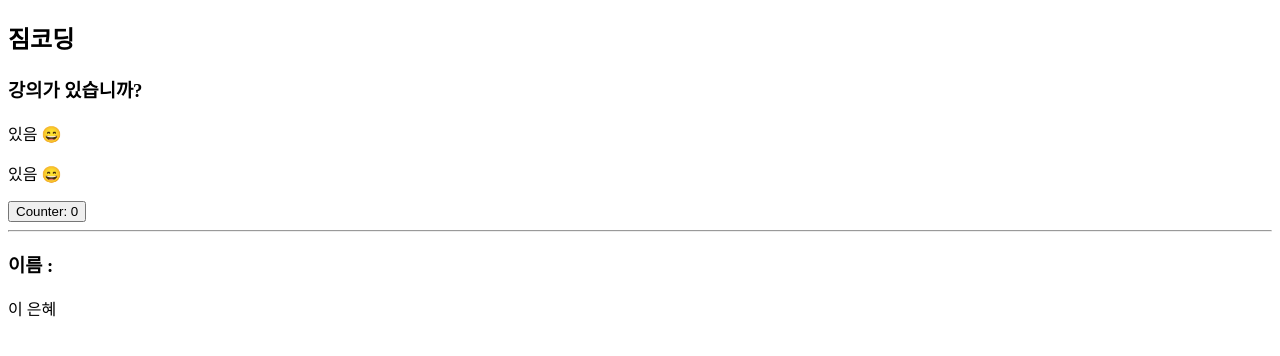
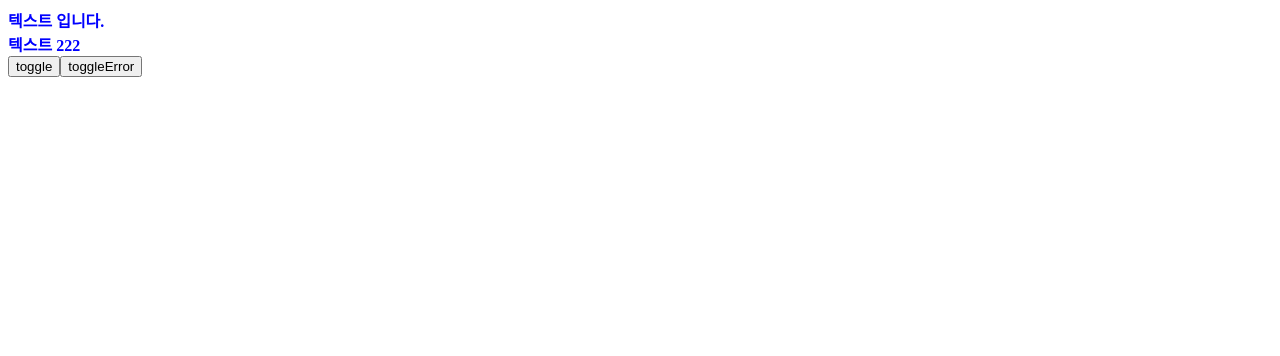
Before and after one commit to eunhye8767/study-vue3, a Vue app in the folder gymcoding/learn-vue3/: page / in a window 1280 px wide. Shown: the top 356 px of the page. Built offline with nearby package versions, Linux system fonts and the light colour scheme.

Commit message:
[vue 기본] class 바인딩

```diff
--- a/gymcoding/learn-vue3/src/App.vue
+++ b/gymcoding/learn-vue3/src/App.vue
@@ -1,70 +1,62 @@
 <template>
-	<h2>{{ teacher.name }}</h2>
-	<h3>강의가 있습니까?</h3>
-	<!-- <p>{{ teacher.lectures.length > 0 ? '있음 😄' : '없음 🥲' }}</p> -->
-	<p>{{ hasLecture }}</p>
-	<p>{{ existLecture() }}</p>
-	<button @:click="counter++">Counter: {{ counter }}</button>
-	<hr />
-	<h3>이름 :</h3>
-	<p>{{ fullName }}</p>
+	<div class="text" :class="classObject">텍스트 입니다.</div>
+	<div
+		class="text"
+		:class="[isActive ? 'active-class' : 'class', errorClass, classObject]"
+	>
+		텍스트 222
+	</div>
+	<button v-on:click="toggle">toggle</button>
+	<button v-on:click="hasError = !hasError">toggleError</button>
 </template>
 
 <script>
-import { computed, reactive, ref } from 'vue';
+import { computed, ref } from 'vue';
 
 export default {
 	setup() {
-		const teacher = reactive({
-			name: '짐코딩',
-			lectures: ['HTML/CSS', 'JavaScript', 'Vue3'],
+		const isActive = ref(true);
+		const hasError = ref(false);
+
+		// const classObject = reactive({
+		// 	active: true,
+		// 	'text-danger': false,
+		// });
+
+		const classObject = computed(() => {
+			return {
+				active: isActive.value & true,
+				'text-danger': hasError.value && true,
+				'text-blue': true,
+			};
 		});
 
-		// computed
-		const hasLecture = computed(() => {
-			console.log('computed');
-			return teacher.lectures.length > 0 ? '있음 😄' : '없음 🥲';
-		});
-		// 한 줄만 있을 땐, return을 제거하고 아래와 같이 사용.
-		// const hasLecture = computed(() =>
-		// 	teacher.lectures.length > 0 ? '있음 😄' : '없음 🥲',
-		// );
-
-		// method
-		const existLecture = () => {
-			console.log('method');
-			return teacher.lectures.length > 0 ? '있음 😄' : '없음 🥲';
+		const toggle = () => {
+			isActive.value = !isActive.value;
 		};
 
-		// 같은 값을 보여줄지라도
-		// computed가 method(메서드)보다 비용 부분에서 적게 든다.
-		// computed => 브라우저 캐시에 저장이 된다.
-
-		const counter = ref(0);
-
-		const firstName = ref('홍');
-		const lastName = ref('길동');
-		const fullName = computed({
-			get() {
-				return firstName.value + ' ' + lastName.value;
-			},
-			set(newValue) {
-				[firstName.value, lastName.value] = newValue.split(' ');
-			},
-		});
-
-		fullName.value = '이 은혜';
+		const activeClass = ref('active');
+		const errorClass = ref('error');
 		return {
-			teacher,
-			hasLecture,
-			existLecture,
-			counter,
-			firstName,
-			lastName,
-			fullName,
+			isActive,
+			toggle,
+			hasError,
+			classObject,
+			activeClass,
+			errorClass,
 		};
 	},
 };
 </script>
 
-<style lang="scss" scoped></style>
+<style scoped>
+.active {
+	font-weight: 900;
+}
+.text-blue {
+	color: blue;
+}
+.text-danger {
+	color: red;
+}
+</style>
```
Also changed, not shown: 1 other file (tests, documents, lock files or other folders).
